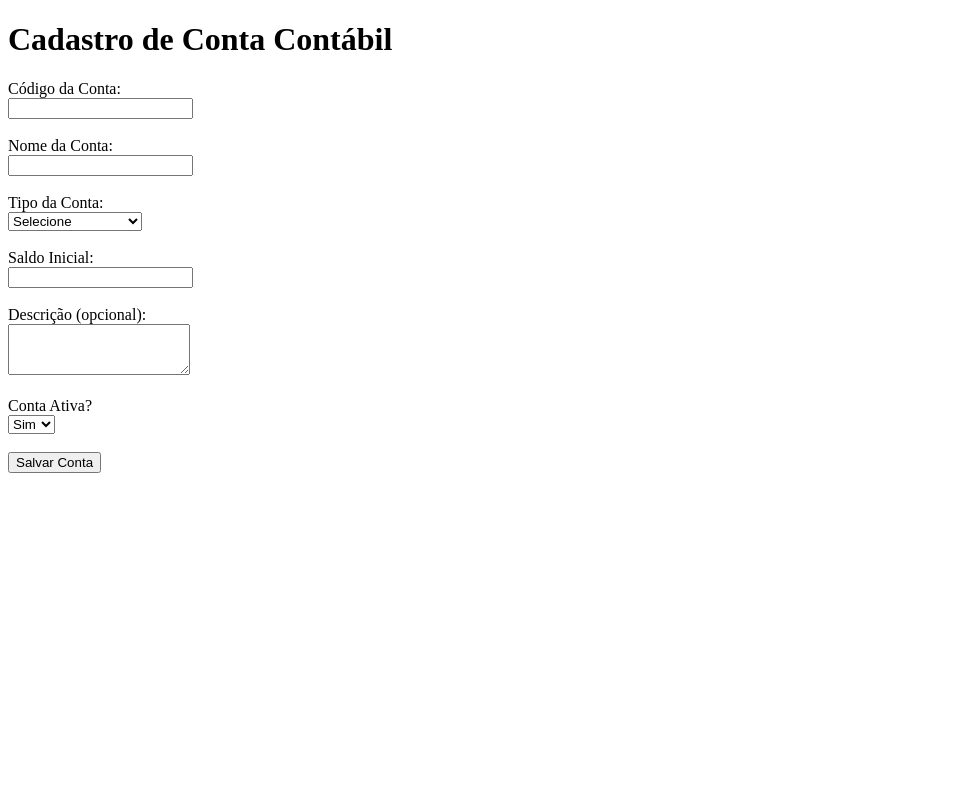
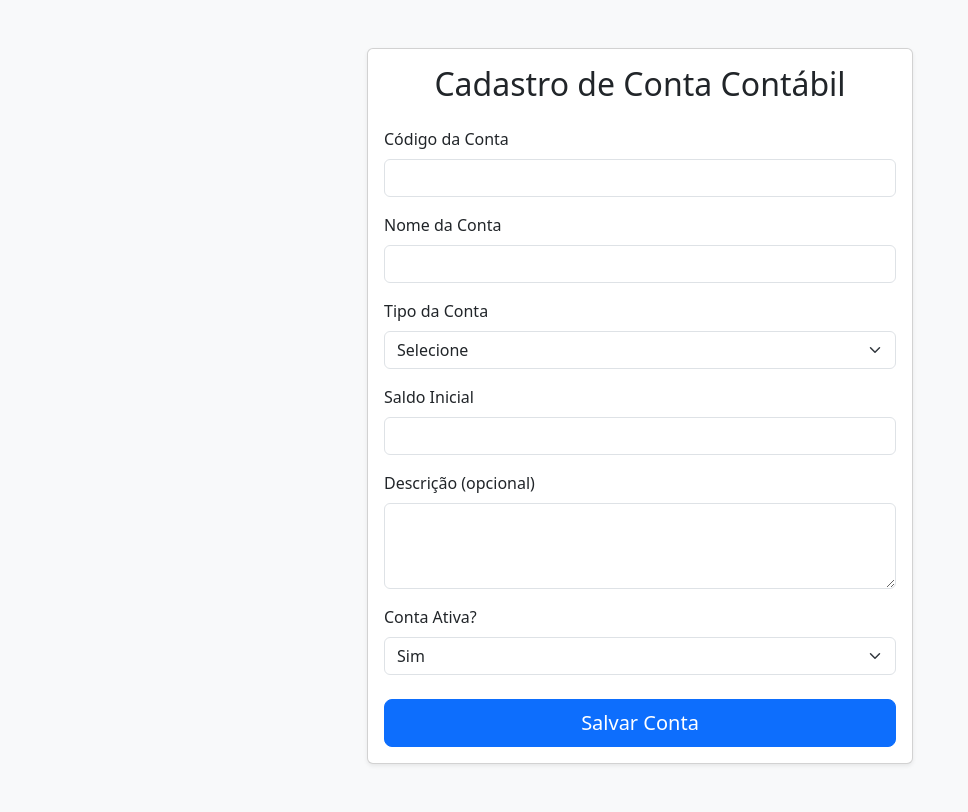
Before and after one commit to luizeduardoifes/Sistema_Financeiro_para_Contabilidade, a FastAPI app: page / in a window 1280 px wide. Shown: the whole page, without its empty margins (0-968 px from the left). Before the commit the page ends 473 px from the top, so only its background shows below. Run offline with FastAPI, Linux system fonts and the light colour scheme.

Commit message:
adiciona funcionalidade de cadastro de contas com validação e persistência no banco de dados; atualiza a interface com Bootstrap

```diff
--- a/main.py
+++ b/main.py
@@ -1,4 +1,4 @@
-from fastapi import FastAPI, Request
+from fastapi import FastAPI, Form, Request
 from fastapi.staticfiles import StaticFiles
 from fastapi.templating import Jinja2Templates
 from repo.conta_repo import *
@@ -13,6 +13,13 @@ app.mount("/static", StaticFiles(directory="static"), name="static")
 def login(request: Request):
     return templates.TemplateResponse("conta.html", {"request": request})
 
+@app.post("/contas")
+def salvar_contas(request: Request, codigo: str = Form(...),nome: str = Form(...), tipo: str = Form(...), saldo_inicial: float = Form(...), descricao: str = Form(...), ativa: str = Form(...)):
+    encapslamento = Conta(codigo=codigo,nome=nome, tipo=tipo, saldo=saldo_inicial, descricao=descricao, ativa=ativa)
+    inserir_dado = inserir_conta(encapslamento)
+    return templates.TemplateResponse("conta.html", {"request":request, "sucesso": inserir_dado})
+
+
 
 if __name__ == "__main__":
     uvicorn.run(app="main:app", host="127.0.0.1", port=8000, reload=True)
--- a/models/conta.py
+++ b/models/conta.py
@@ -1,4 +1,7 @@
 from dataclasses import dataclass
+from typing import Optional
+
+from fastapi import Form
 
 @dataclass
 class Conta:
@@ -6,6 +9,8 @@ class Conta:
     nome: str
     tipo: str # -> (Ativo, Passivo, PL, Receita, Despesa)
     saldo: float = 0.0
+    descricao : Optional[str] = None
+    ativa: Optional[bool] = Form(None)
 
     def debitar(self, valor: float):
         self.saldo += valor
--- a/repo/conta_repo.py
+++ b/repo/conta_repo.py
@@ -14,7 +14,7 @@ def criar_tabela_remetente():
 def inserir_conta(conta: Conta) -> Conta:
     conexao = obter_conexao()
     cursor = conexao.cursor()
-    cursor.execute(INSERT_CONTA,(conta.codigo, conta.nome, conta.tipo, conta.saldo))
+    cursor.execute(INSERT_CONTA,(conta.codigo, conta.nome, conta.tipo, conta.saldo, conta.descricao, conta.ativa))
     conta.codigo = cursor.lastrowid
     conexao.commit()
     conexao.close()
@@ -23,7 +23,7 @@ def inserir_conta(conta: Conta) -> Conta:
 def atualizar_conta(conta: Conta) -> bool:
     conexao = obter_conexao()
     cursor = conexao.cursor()
-    cursor.execute(UPDATE_CONTA,(conta.codigo, conta.nome, conta.tipo, conta.saldo))
+    cursor.execute(UPDATE_CONTA,(conta.codigo, conta.nome, conta.tipo, conta.saldo, conta.descricao, conta.ativa))
     conexao.commit()
     conexao.close()
     return (cursor.rowcount > 0)
--- a/templates/conta.html
+++ b/templates/conta.html
@@ -4,27 +4,38 @@
 <head>
     <meta charset="UTF-8">
     <title>Cadastro de Conta Contábil</title>
+    <!-- Link Bootstrap 5 CSS -->
+    <link href="https://cdn.jsdelivr.net/npm/bootstrap@5.3.2/dist/css/bootstrap.min.css" rel="stylesheet">
 </head>
 
-<body>
+<body class="bg-light">
 
-    <h1>Cadastro de Conta Contábil</h1>
+    <div class="container py-5">
+        <div class="row justify-content-center">
+            <div class="col-md-6">
+
+                <div class="card shadow-sm">
+                    <div class="card-body">
+                        <h2 class="card-title text-center mb-4">Cadastro de Conta Contábil</h2>
 
                         <form method="post" action="/contas">
 
                             <!-- Código da Conta -->
-        <label for="codigo">Código da Conta:</label><br>
-        <input type="text" id="codigo" name="codigo" required>
-        <br><br>
+                            <div class="mb-3">
+                                <label for="codigo" class="form-label">Código da Conta</label>
+                                <input type="text" class="form-control" id="codigo" name="codigo" required>
+                            </div>
 
                             <!-- Nome da Conta -->
-        <label for="nome">Nome da Conta:</label><br>
-        <input type="text" id="nome" name="nome" required>
-        <br><br>
+                            <div class="mb-3">
+                                <label for="nome" class="form-label">Nome da Conta</label>
+                                <input type="text" class="form-control" id="nome" name="nome" required>
+                            </div>
 
                             <!-- Tipo da Conta -->
-        <label for="tipo">Tipo da Conta:</label><br>
-        <select id="tipo" name="tipo" required>
+                            <div class="mb-3">
+                                <label for="tipo" class="form-label">Tipo da Conta</label>
+                                <select class="form-select" id="tipo" name="tipo" required>
                                     <option value="">Selecione</option>
                                     <option value="ATIVO">Ativo</option>
                                     <option value="PASSIVO">Passivo</option>
@@ -32,31 +43,46 @@
                                     <option value="RECEITA">Receita</option>
                                     <option value="DESPESA">Despesa</option>
                                 </select>
-        <br><br>
+                            </div>
 
                             <!-- Saldo Inicial -->
-        <label for="saldo_inicial">Saldo Inicial:</label><br>
-        <input type="number" id="saldo_inicial" name="saldo_inicial" step="0.01" required>
-        <br><br>
+                            <div class="mb-3">
+                                <label for="saldo_inicial" class="form-label">Saldo Inicial</label>
+                                <input type="number" class="form-control" id="saldo_inicial" name="saldo_inicial"
+                                    step="0.01" required>
+                            </div>
 
                             <!-- Descrição -->
-        <label for="descricao">Descrição (opcional):</label><br>
-        <textarea id="descricao" name="descricao" rows="3"></textarea>
-        <br><br>
+                            <div class="mb-3">
+                                <label for="descricao" class="form-label">Descrição (opcional)</label>
+                                <textarea class="form-control" id="descricao" name="descricao" rows="3"></textarea>
+                            </div>
 
                             <!-- Status -->
-        <label for="ativa">Conta Ativa?</label><br>
-        <select id="ativa" name="ativa">
+                            <div class="mb-4">
+                                <label for="ativa" class="form-label">Conta Ativa?</label>
+                                <select class="form-select" id="ativa" name="ativa">
                                     <option value="true">Sim</option>
                                     <option value="false">Não</option>
                                 </select>
-        <br><br>
+                            </div>
 
                             <!-- Botão -->
-        <button type="submit">Salvar Conta</button>
+                            <div class="d-grid">
+                                <button type="submit" class="btn btn-primary btn-lg">Salvar Conta</button>
+                            </div>
 
                         </form>
 
+                    </div>
+                </div>
+
+            </div>
+        </div>
+    </div>
+
+    <!-- Bootstrap JS (opcional, para alguns componentes) -->
+    <script src="https://cdn.jsdelivr.net/npm/bootstrap@5.3.2/dist/js/bootstrap.bundle.min.js"></script>
 </body>
 
 </html>
```
Also changed, not shown: sql/conta_sql.py (+8 -4 lines), dados.db (deleted), static/css/conta.css (added), static/js/conta.js (added). Lines whose indentation alone changed are shown as unchanged.
